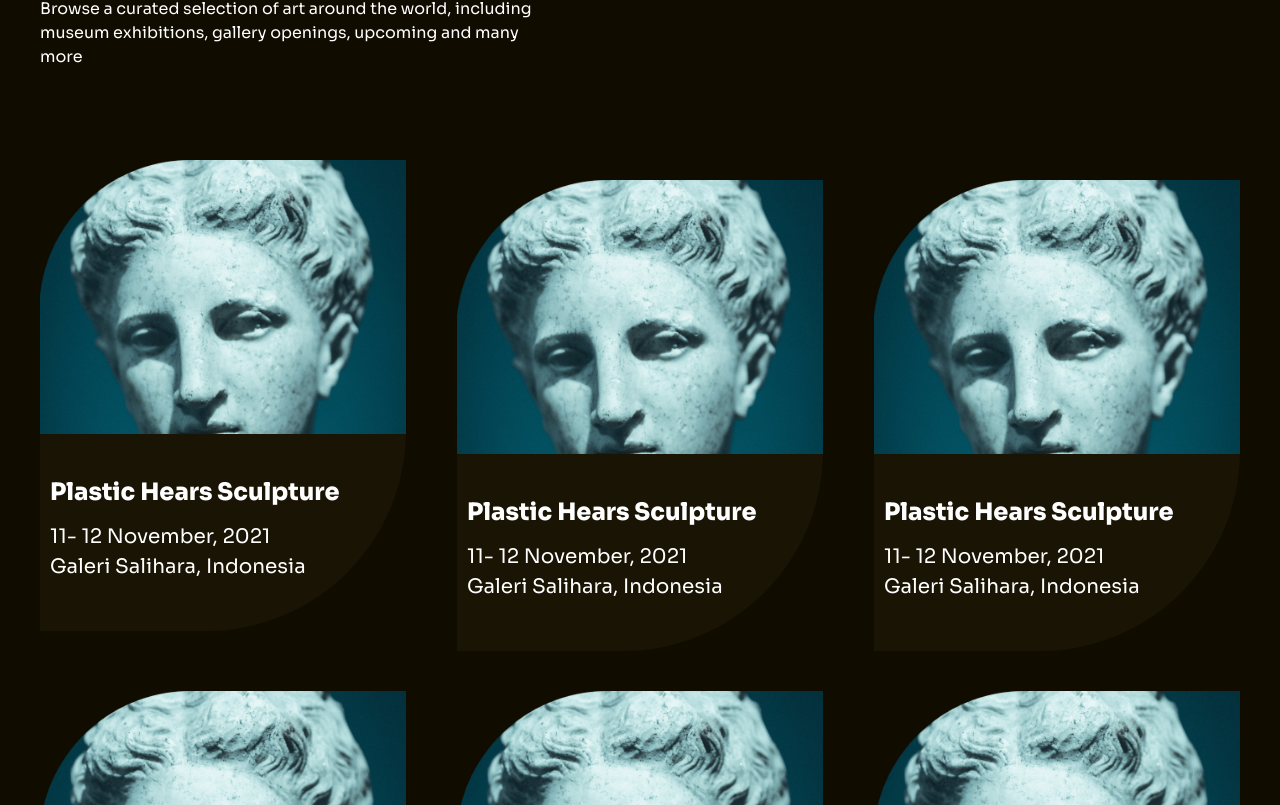
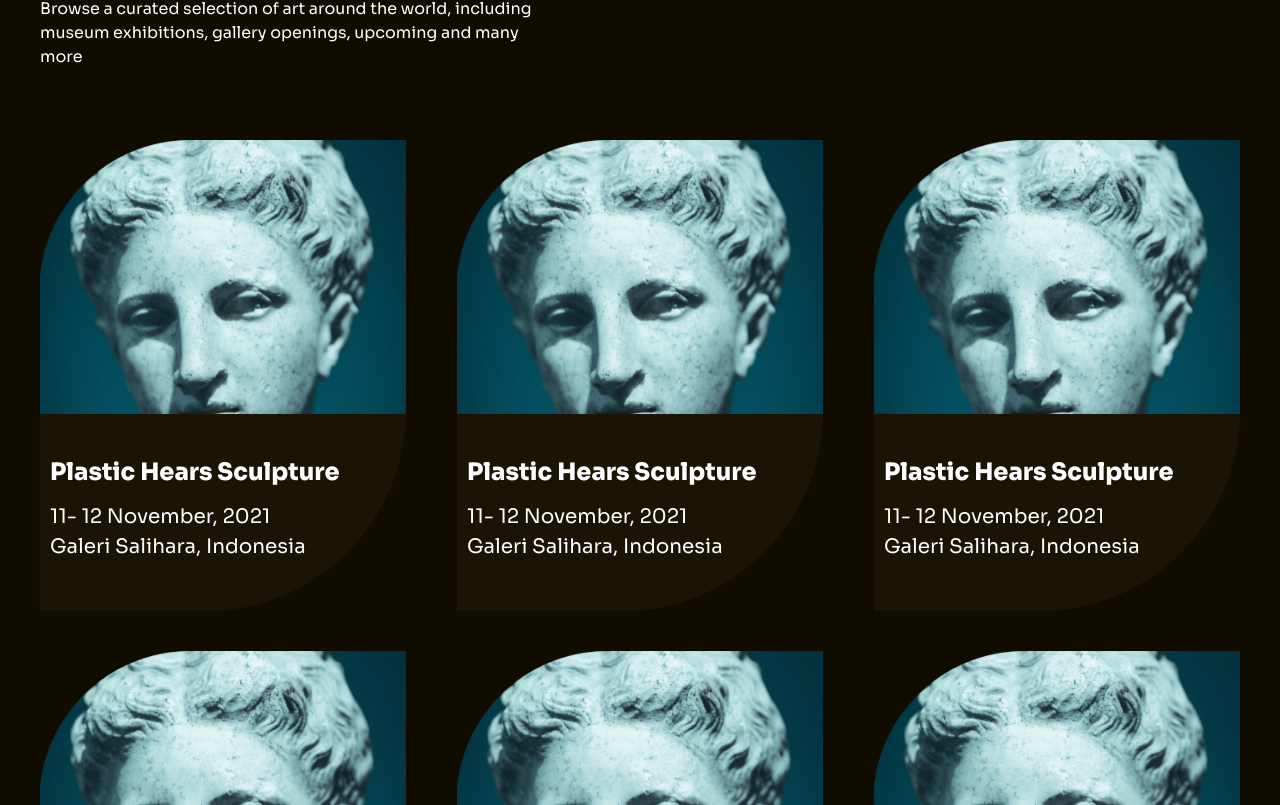
Before and after one commit to chipingo42/Artisto, a React (Create React App) app: page / in a window 1280 px wide. Shown: the part 1115-1920 px from the top of the page. Built offline with nearby package versions, Linux system fonts and the light colour scheme.

Commit message:
changed card space

```diff
--- a/src/Components/Cards.jsx
+++ b/src/Components/Cards.jsx
@@ -7,7 +7,7 @@ const Cards = () => {
   return (
     <>
       <div className='text-white max-w-[1200px] mx-auto'>
-        <div className=' flex flex-wrap justify-between space-y-[40px]  items-center mt-[71px]'>
+        <div className=' flex flex-wrap justify-between gap-10  items-center mt-[71px]'>
           <Link to="Cardspages">
             <div className=' w-[366px] h-[471px] bg-[#1A1405] rounded-tl-[150px] rounded-br-[200px]'>
               <img src={face_image} alt="/" />
```
